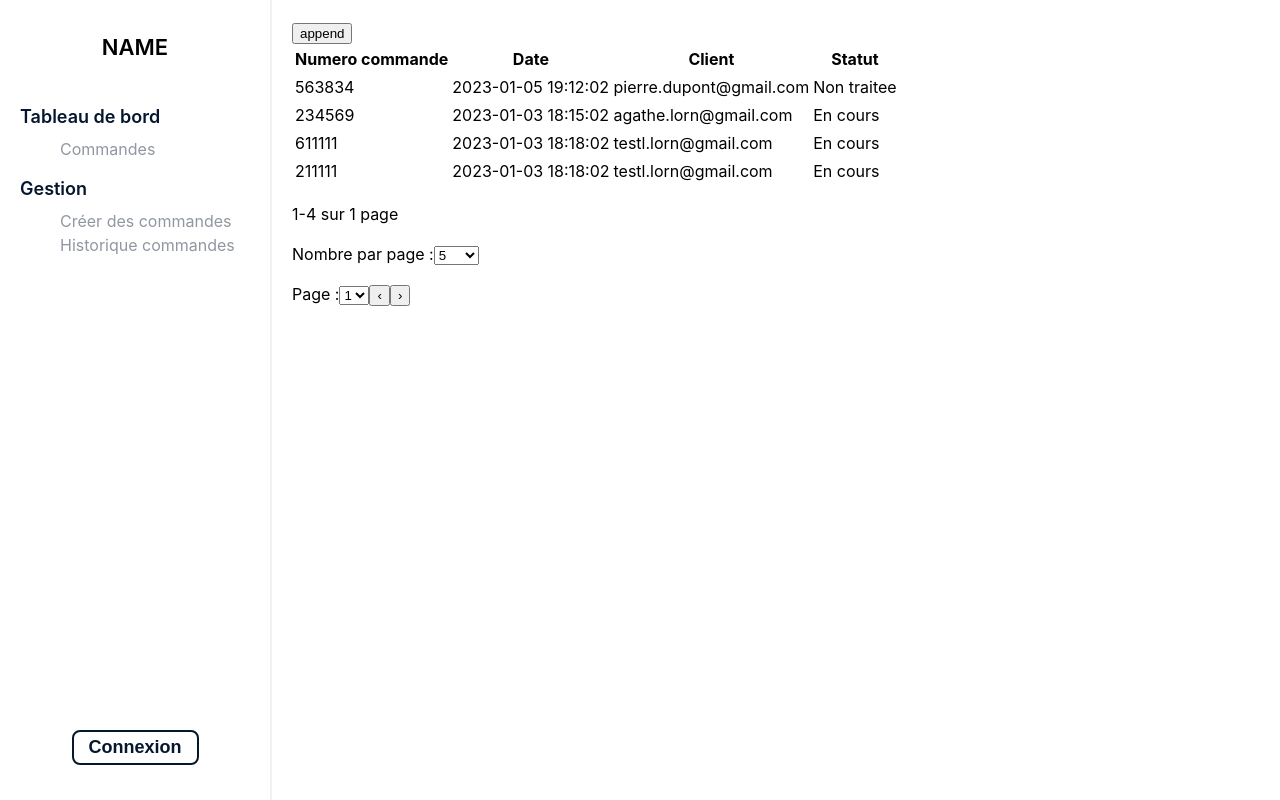
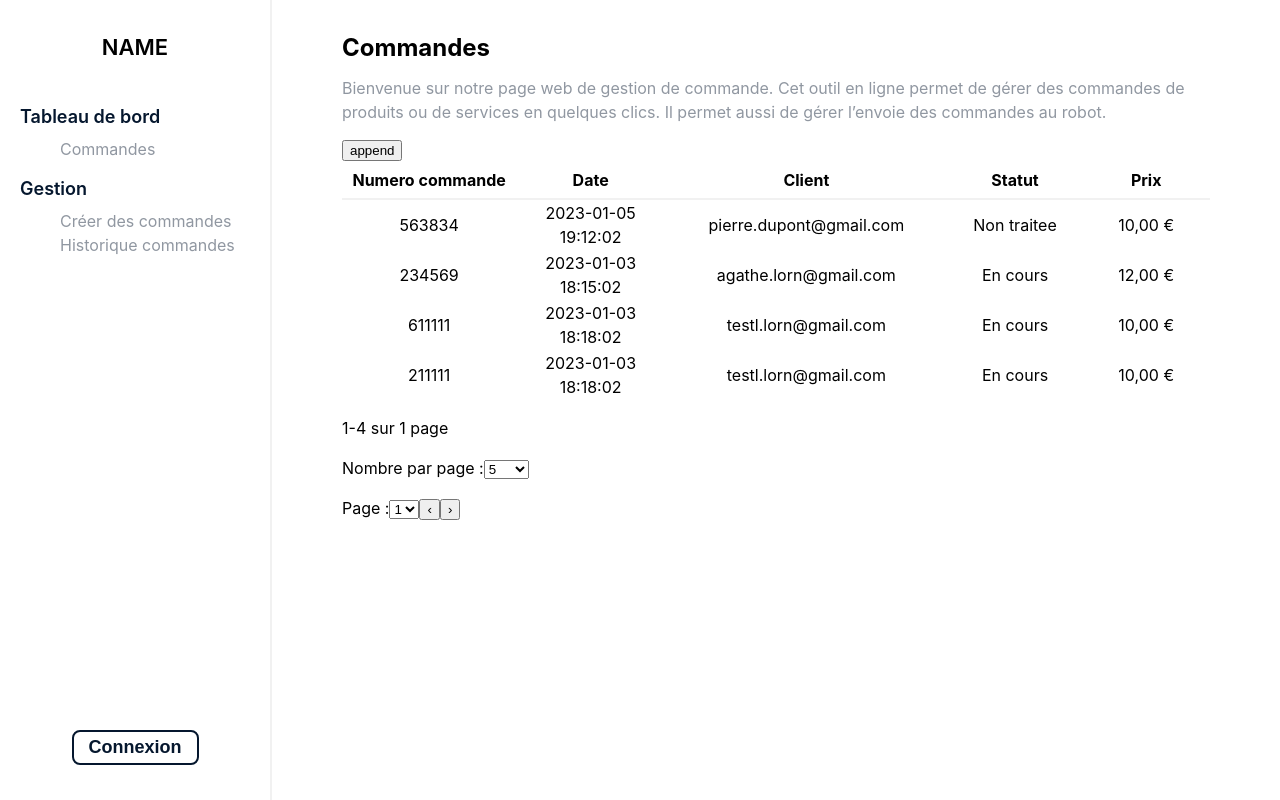
Before and after one commit to matqueme/chaine-de-production, a React (Create React App) app in the folder chaine-production/: page / in a window 1280 px wide. Built offline with nearby package versions, Linux system fonts and the light colour scheme.

Commit message:
Ajout colonne prix Css : table + h1 et h2 sur chaque page

```diff
--- a/chaine-production/src/App.scss
+++ b/chaine-production/src/App.scss
@@ -43,7 +43,7 @@ ul {
 }
 
 .content {
-  padding: 20px;
+  padding: 20px 70px;
   overflow-y: auto;
   flex: 1;
 }
@@ -51,3 +51,34 @@ ul {
 #test {
   height: 1000px;
 }
+
+h1 {
+  font-weight: const.$bold;
+  color: const.$black;
+  font-size: 24px;
+}
+
+h2 {
+  font-weight: const.$regular;
+  color: const.$manatee;
+  text-decoration: none;
+  font-size: 16px;
+}
+
+table {
+  width: 100%;
+  border-collapse: collapse;
+  th,
+  td {
+    width: 1%;
+  }
+  td {
+    text-align: center;
+    height: 35px;
+  }
+
+  th {
+    border-bottom: 2px const.$seashell solid;
+    height: 35px;
+  }
+}
--- a/chaine-production/src/Components/cellTabHome.component.js
+++ b/chaine-production/src/Components/cellTabHome.component.js
@@ -13,6 +13,7 @@ function CellTabHome(props) {
       <td>{props.data.date}</td>
       <td>{props.data.mail}</td>
       <td>{props.data.type}</td>
+      <td>{props.data.prix}</td>
     </tr>
   );
 }
--- a/chaine-production/src/Pages/Home.js
+++ b/chaine-production/src/Pages/Home.js
@@ -9,24 +9,28 @@ function Home() {
       date: "2023-01-05 19:12:02",
       mail: "pierre.dupont@gmail.com",
       type: "Non traitee",
+      prix: "10,00 €",
     },
     {
       numero: "234569",
       date: "2023-01-03 18:15:02",
       mail: "agathe.lorn@gmail.com",
       type: "En cours",
+      prix: "12,00 €",
     },
     {
       numero: "611111",
       date: "2023-01-03 18:18:02",
       mail: "testl.lorn@gmail.com",
       type: "En cours",
+      prix: "10,00 €",
     },
     {
       numero: "211111",
       date: "2023-01-03 18:18:02",
       mail: "testl.lorn@gmail.com",
       type: "En cours",
+      prix: "10,00 €",
     },
   ]);
 
@@ -155,6 +159,12 @@ function Home() {
 
   return (
     <div className="content">
+      <h1>Commandes</h1>
+      <h2>
+        Bienvenue sur notre page web de gestion de commande. Cet outil en ligne
+        permet de gérer des commandes de produits ou de services en quelques
+        clics. Il permet aussi de gérer l’envoie des commandes au robot.
+      </h2>
       <button onClick={append}>append</button>
       <table>
         <thead>
@@ -163,6 +173,7 @@ function Home() {
             <th onClick={() => orderData(1, "date")}>Date</th>
             <th onClick={() => orderData(2, "mail")}>Client</th>
             <th onClick={() => orderData(3, "type")}>Statut</th>
+            <th onClick={() => orderData(4, "prix")}>Prix</th>
           </tr>
         </thead>
         <tbody>
```
